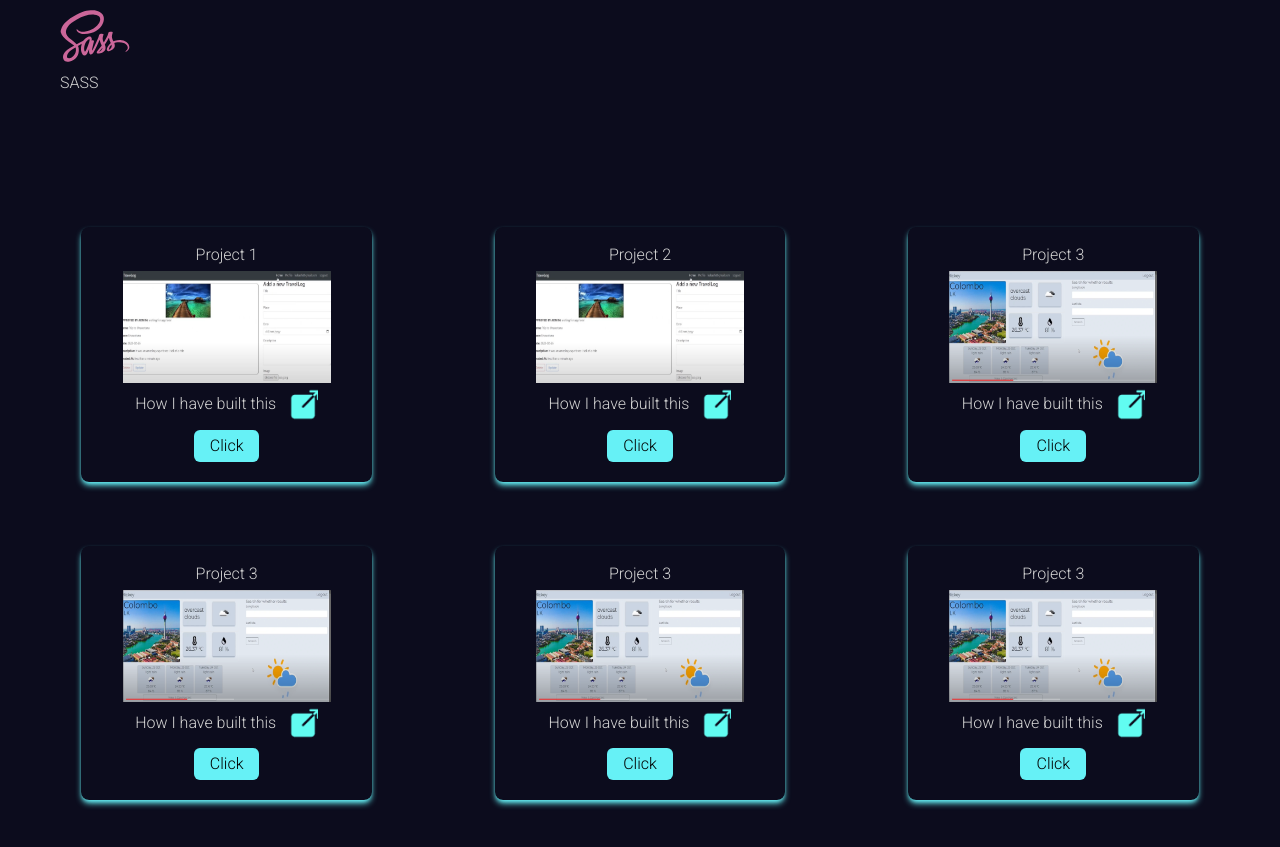
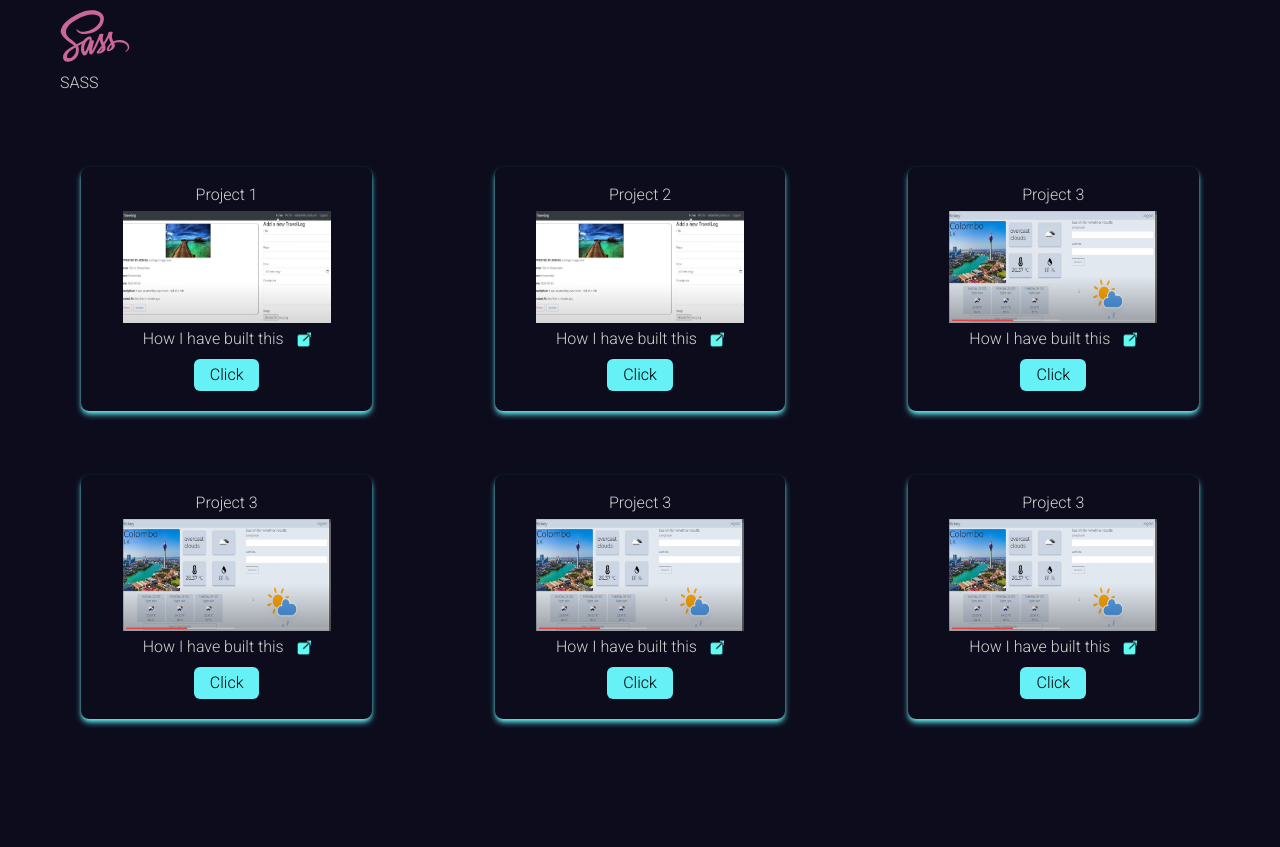
Before and after one commit to Ravindu007/Portfolio_V2.0, a React (Vite) app: page / in a window 1280 px wide. Shown: the part 1334-2181 px from the top of the page. Built offline with nearby package versions, Linux system fonts and the light colour scheme.

Commit message:
basic modal

```diff
--- a/src/Components/Projects/ProjectCard.jsx
+++ b/src/Components/Projects/ProjectCard.jsx
@@ -1,27 +1,75 @@
-import React from 'react'
-import { Card } from 'react-bootstrap';
+import React, { useEffect, useRef, useState } from 'react'
+import { Card, Modal } from 'react-bootstrap';
 import { motion } from 'framer-motion';
 
 
 const ProjectCard = ({project, variants}) => {
+
+  const [showModal, setShowModal] = useState(false)
+  const modalRef = useRef(null);
+
+  useEffect(() => {
+    // Focus the modal when it is shown
+    if (showModal && modalRef.current) {
+      modalRef.current.focus();
+    }
+  }, [showModal]);
+
+
+  const ModalVariants = {
+    initial: {
+      opacity: 0,
+      clipPath: "circle(30px at 50px 50px)"
+    },
+    animate: {
+      opacity: 1,
+      clipPath: "circle(100% at 50% 50%)",
+      transition: {
+        type:"spring",
+        stiffness:100,
+        damping:25
+      }
+    }
+  }
+
   return (
-    <div className='w-4/5 px-5 py-4'>
-      <motion.Card variants={variants} initial="initial" whileInView="animate" className="bg-inherit rounded-lg shadow-md shadow-primary w-full flex flex-col items-center justify-center md:gap-1 py-4 my-4 hover:bg-gradient-to-b from-primary  hover:text-black ease-in duration-200">
+      <>
+
+        {showModal && (
+          <motion.div className="modal absolute bg-white w-full top-1/2 left-1/2 transform -translate-x-1/2 -translate-y-1/2  z-50 text-black rounded-md px-5 py-5"
+          ref={modalRef}
+          tabIndex={-1}
+          variants={ModalVariants}
+          initial="initial"
+          animate="animate"
+          >
+            <h1>{project.name}</h1>
+            <img src={project.img} alt="" />
+            <button className='styleBtn' onClick={()=>{setShowModal(false)}}>Close</button>
+          </motion.div>
+        )}
+
+
+
+      <div className='px-5 py-4 w-4/5'>
+        <motion.Card variants={variants} className="bg-inherit rounded-lg shadow-md shadow-primary flex flex-col items-center justify-center md:gap-1 py-4 my-4 hover:bg-gradient-to-b from-primary  hover:text-black ease-in duration-200">
           <Card.Header>{project.name}</Card.Header>
           <Card.Body>
             <Card.Img src={project.img} className="md:min-h-28 md:max-h-28 md:min-w-52 md:max-w-52" />
             </Card.Body>
           <Card.Footer className="flex gap-3 items-center">
             {project.desc}
-          <img src="./icons/link.png" alt="" width={30} />
+            <img src="./icons/link.png" alt="" width={15} />
           </Card.Footer>
             <Card.Footer>
-            <button className="styleBtn">
+              <button className="styleBtn" onClick={() => setShowModal(true)}>
                 Click
               </button>
             </Card.Footer>
           </motion.Card>
+
       </div>
+      </>
   )
 }
 
--- a/src/Components/Projects/Projects.jsx
+++ b/src/Components/Projects/Projects.jsx
@@ -1,5 +1,6 @@
 import React, { useState } from 'react';
 import ProjectCard from './ProjectCard';
+import { motion } from 'framer-motion';
 
 
 const Projects = () => {
@@ -21,19 +22,15 @@ const Projects = () => {
       opacity: 1,
       y: -60,
       transition: {
-        duration:0.1
+        duration:0.3,
+        staggerChildren:0.1
       },
     },
   };
 
+  return (
+      <motion.div className="grid grid-cols-3 mx-0 mt-16 md:mt-20 py-20 w-full"  variants={variants} initial="initial" whileInView="animate">
 
-  const [show, setShow] = useState(false);
-
-  const handleClose = () => setShow(false);
-  const handleShow = () => setShow(true);
-
-  return (
-      <div className="grid grid-cols-3 mx-0 mt-16 md:mt-20 py-20">
         {projects.map((project) => (
           // column
           <div key={project.id} className="col-span-3 md:col-span-1 flex justify-center">
@@ -42,7 +39,7 @@ const Projects = () => {
           </div>
         ))}
 
-      </div>
+      </motion.div>
   );
 };
 
```
Lines whose indentation alone changed are shown as unchanged.
